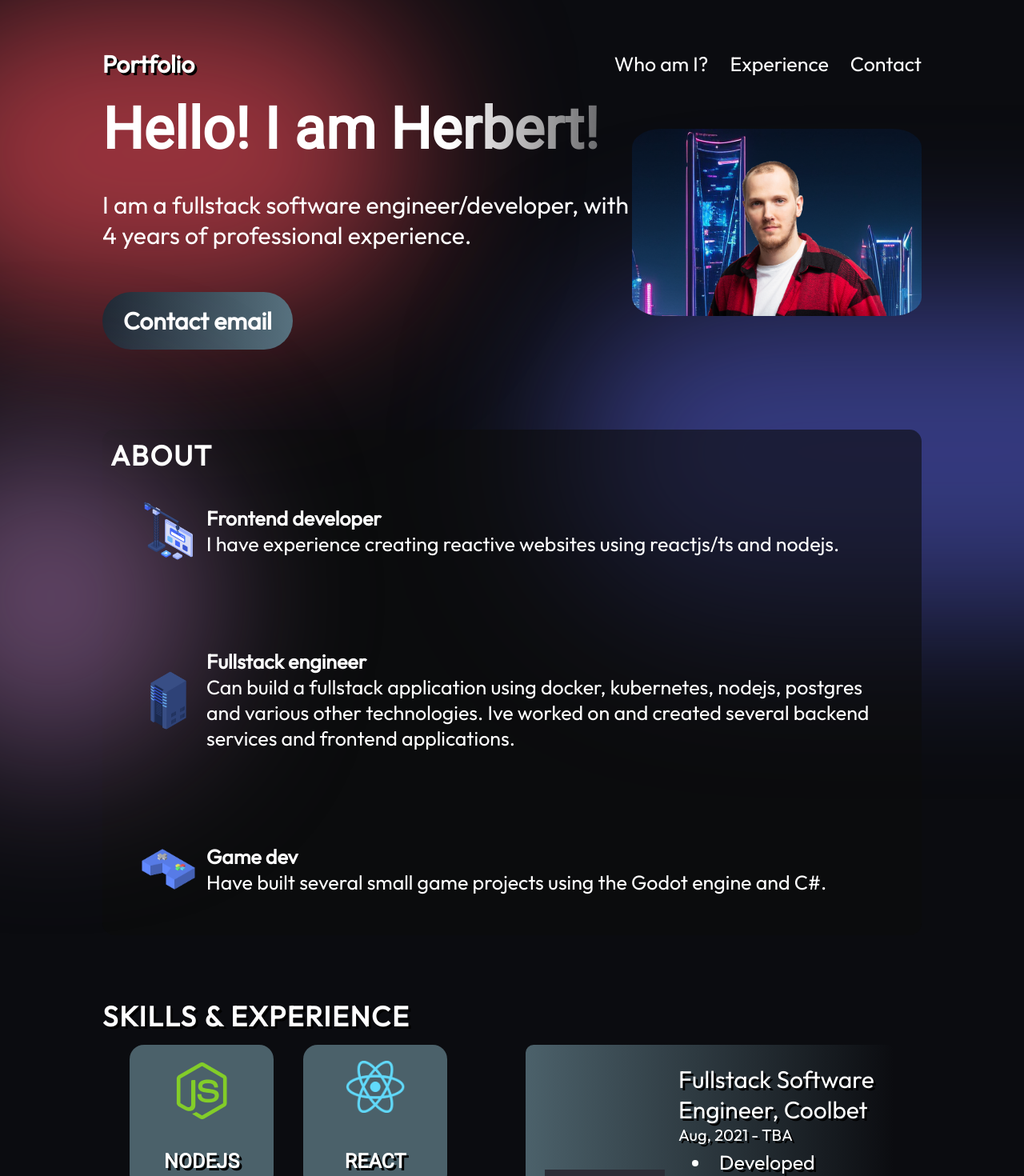
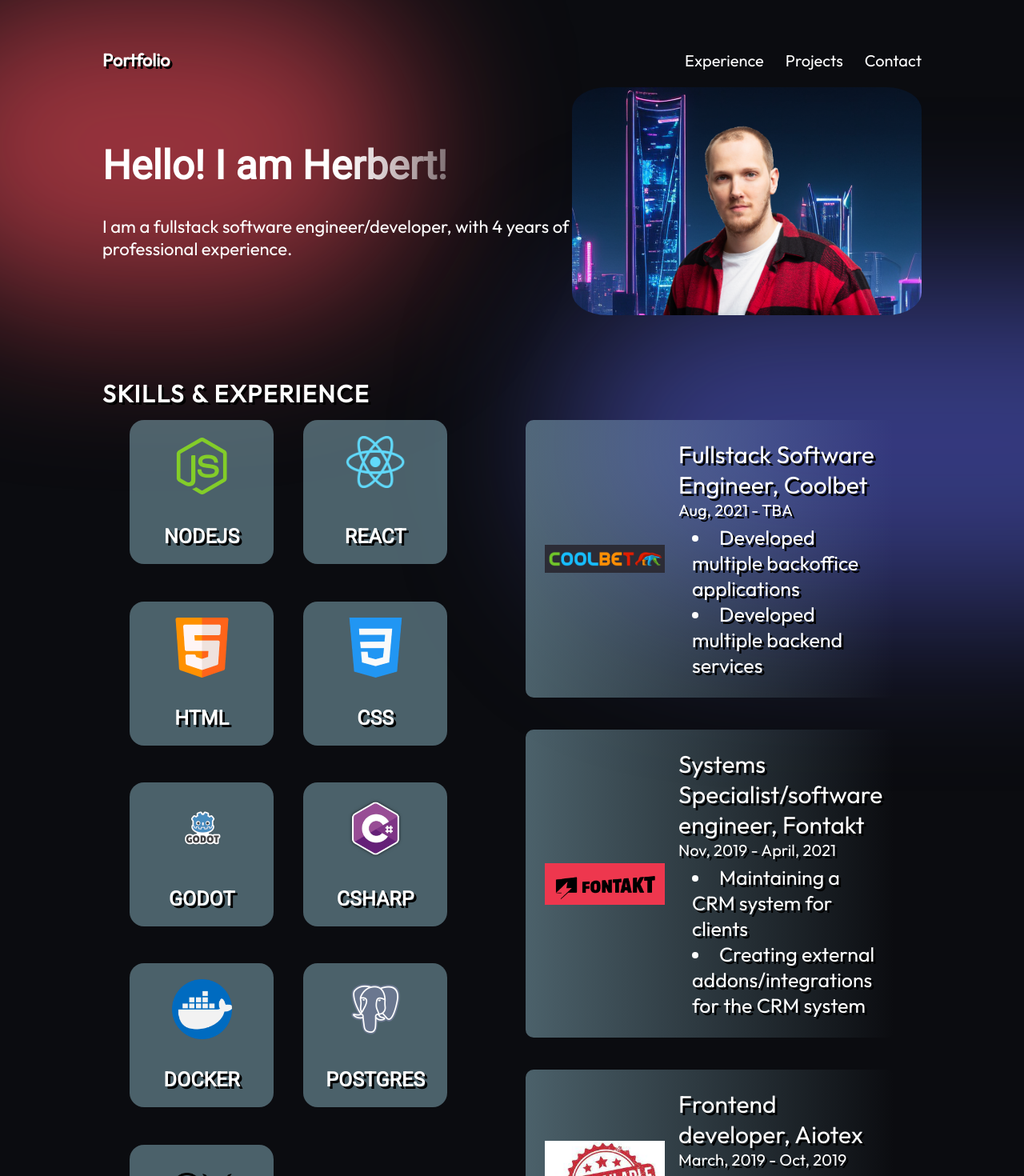
Before and after one commit to PlatypusIV/portfolio_page, a React (Vite) app: page / in a window 1280 px wide. Shown: the top 1470 px of the page at 80% size. Built offline with nearby package versions, Linux system fonts and the light colour scheme.

Commit message:
commented out about section, decreased font size

```diff
--- a/src/App.tsx
+++ b/src/App.tsx
@@ -1,6 +1,6 @@
 import React from "react";
 import style from "./App.module.scss";
-import About from "./components/About/About";
+// import About from "./components/About/About";
 import Contact from "./components/Contact/Contact";
 import Experience from "./components/Experience/Experience";
 import Hero from "./components/Hero/Hero";
@@ -12,7 +12,7 @@ export default function App():JSX.Element {
     <div className={style.App}>
       <Navbar />
       <Hero />
-      <About />
+      {/* <About /> */}
       <Experience />
       <Projects />
       <Contact />
--- a/src/components/Experience/Experience.module.scss
+++ b/src/components/Experience/Experience.module.scss
@@ -10,7 +10,7 @@
 }
 
 .title {
-  font-size: 35px;
+  font-size: 30px;
   font-weight: 700;
   letter-spacing: 1.75px;
   text-transform: uppercase;
--- a/src/components/Hero/Hero.module.scss
+++ b/src/components/Hero/Hero.module.scss
@@ -20,7 +20,7 @@
 }
 
 .content h1 {
-    font-size: 72px;
+    font-size: 50px;
     font-weight: 900;
     margin-bottom: 33px;
     font-family: var(--font-roboto);
@@ -31,8 +31,7 @@
 }
 
 .content p {
-    font-size: 30px;
-    margin-bottom: 52px;
+    font-size: 22px;
 }
 
 .content a {
--- a/src/components/Hero/Hero.tsx
+++ b/src/components/Hero/Hero.tsx
@@ -8,7 +8,7 @@ export default function Hero():JSX.Element {
     <div className={style.content}>
         <h1>Hello! I am Herbert!</h1>
         <p>I am a fullstack software engineer/developer, with 4 years of professional experience.</p>
-        <a href="mailto:hkymera2@gmail.com">Contact email</a>
+        {/* <a href="mailto:hkymera2@gmail.com">Contact email</a> */}
     </div>
     <div className={style.imageContainer}>
     <img src={getImageUrl("hero/heroImage.png")}
--- a/src/components/Navbar/Navbar.module.scss
+++ b/src/components/Navbar/Navbar.module.scss
@@ -12,7 +12,7 @@
 }
 
 .title {
-    font-size: 30px;
+    font-size: 22px;
     font-weight: 600;
     text-decoration: none;
     color: var(--colors-text);
@@ -33,7 +33,7 @@
 }
 
 .menuItems a {
-    font-size: 25px;
+    font-size: 20px;
     color: var(--colors-text);
     text-decoration: none;
 }
--- a/src/components/Navbar/Navbar.tsx
+++ b/src/components/Navbar/Navbar.tsx
@@ -12,15 +12,15 @@ export default function Navbar():JSX.Element {
           <div className={style.menu}>
             <img src={isMenuOpen ? getImageUrl("nav/closeIcon.png") : getImageUrl("nav/menuIcon.png")} alt="menu-button" className={style.menuBtn} onClick={()=>setIsMenuOpen(!isMenuOpen)}/>
             <ul className={`${style.menuItems} ${isMenuOpen && style.menuOpen}`} onClick={() => setIsMenuOpen(false)}>
-              <li>
+              {/* <li>
                 <a href="#about">Who am I?</a>
-              </li >
+              </li > */}
               <li>
                 <a href="#experience">Experience</a>
               </li>
-              {/* <li >
+              <li >
                 <a href="#projects">Projects</a>
-              </li> */}
+              </li>
               <li >
                 <a href="#contact">Contact</a>
               </li>
--- a/src/components/Projects/Projects.module.scss
+++ b/src/components/Projects/Projects.module.scss
@@ -15,7 +15,7 @@
 }
 
 .title {
-    font-size: 35px;
+    font-size: 30px;
     font-weight: 700;
     letter-spacing: 1.75px;
     text-transform: uppercase;
--- a/src/data/skillset.json
+++ b/src/data/skillset.json
@@ -24,8 +24,8 @@
         "imageSource": "skills/c-sharp.png"
     },
     {
-        "title": "rust",
-        "imageSource": "skills/rust.png"
+        "title": "docker",
+        "imageSource": "skills/docker.png"
     }
     ,
     {
```
Also changed, not shown: assets/skills/docker.png (added).
